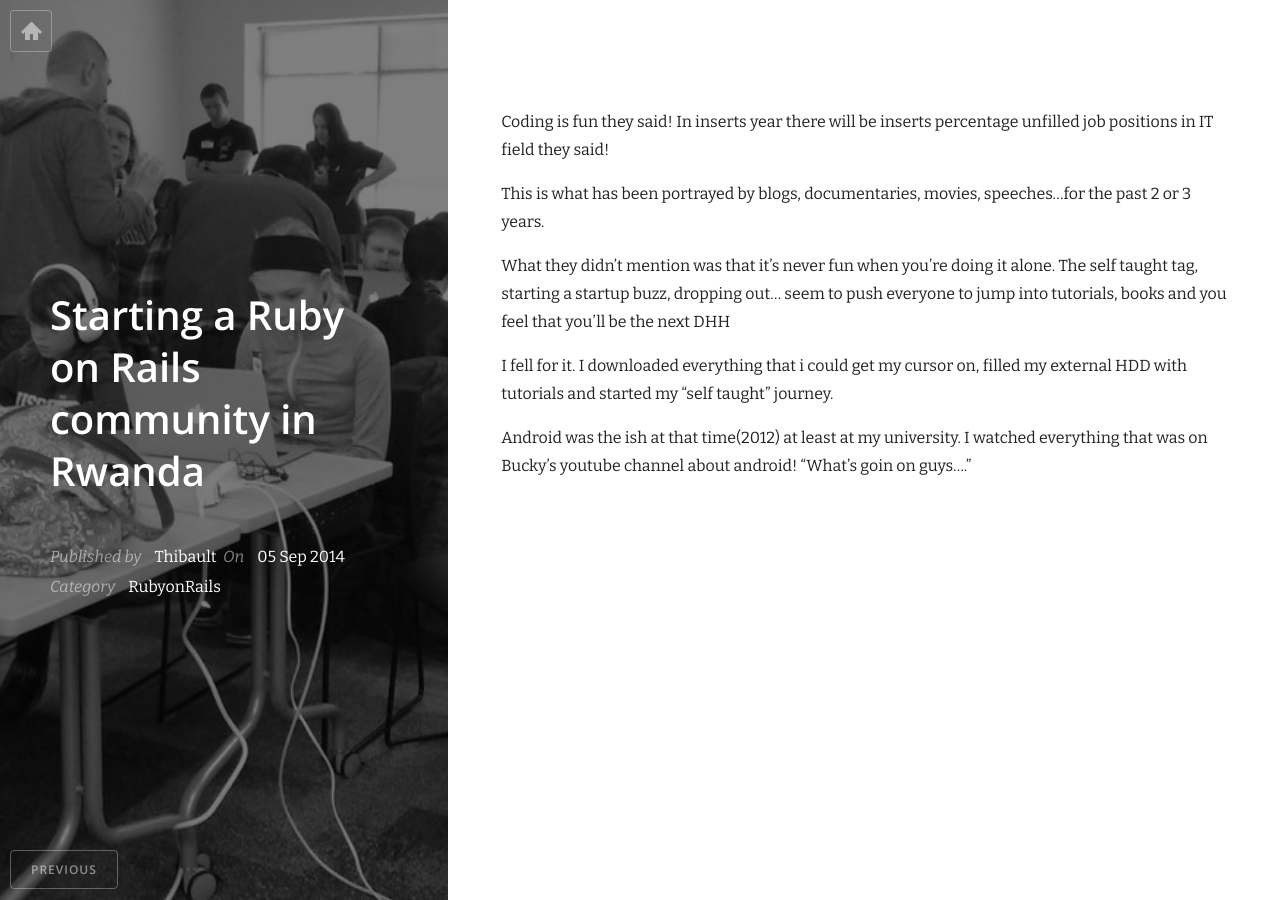
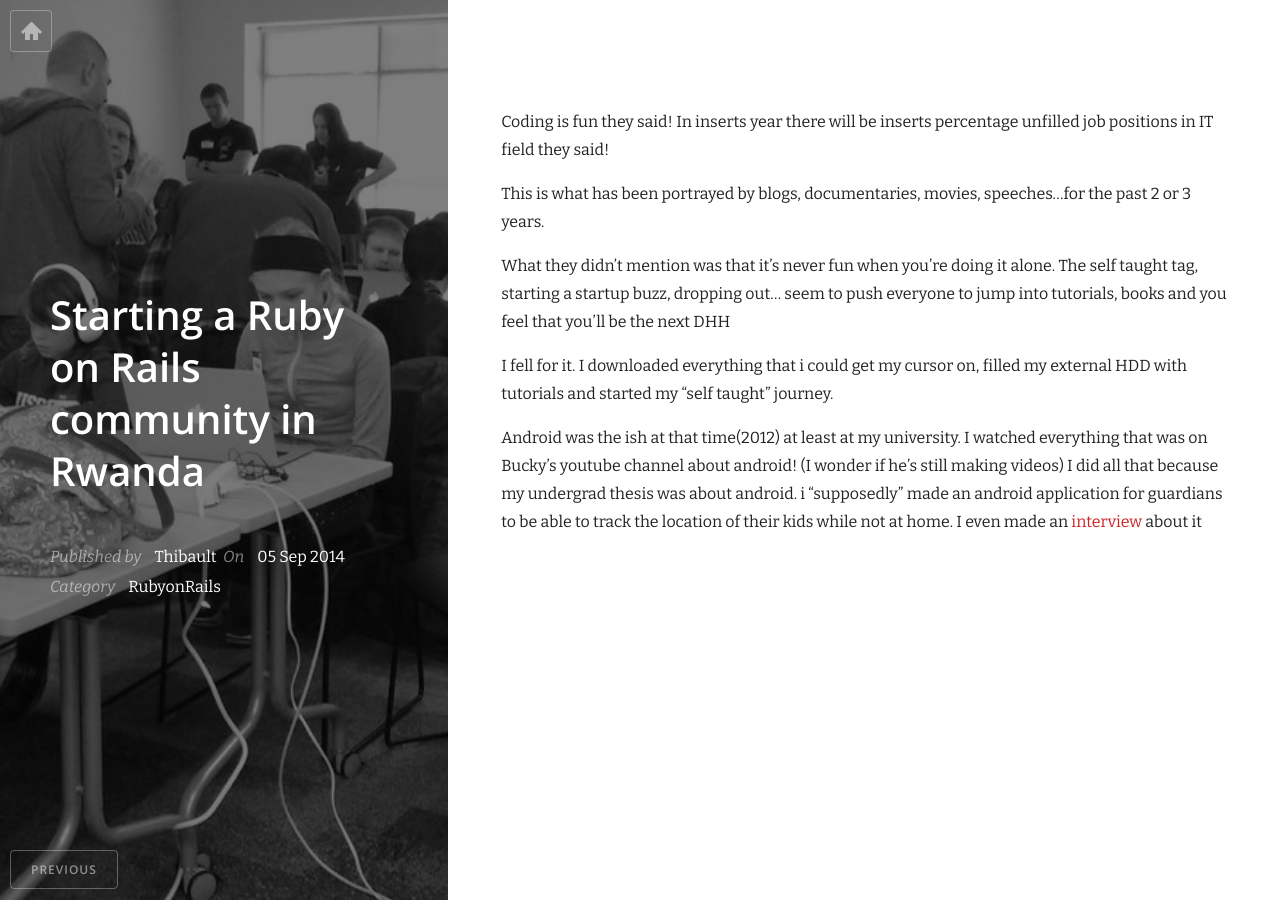
Before and after one commit to Eyewritecode/eyewritecode.github.io, a Jekyll site: the page built from _posts/2014-09-05-starting-a-rails-community-in-Rwanda.md, in a window 1280 px wide. Built offline with Jekyll 4.4.1, drawn with Linux system fonts in a browser that asks for light colours; nearby versions of some CDN libraries; comment, search, counter and statistics services are not loaded.

Commit message:
testing links

```diff
--- a/_posts/2014-09-05-starting-a-rails-community-in-Rwanda.md
+++ b/_posts/2014-09-05-starting-a-rails-community-in-Rwanda.md
@@ -16,4 +16,5 @@ What they didn't mention was that it's never fun when you're doing it alone. The
 
 I fell for it. I downloaded everything that i could get my cursor on, filled my external HDD with tutorials and started my "self taught" journey.
 
-Android was the ish at that time(2012) at least at my university. I watched everything that was on Bucky's youtube channel about android! "What's goin on guys...."
+Android was the ish at that time(2012) at least at my university. I watched everything that was on Bucky's youtube channel about android! (I wonder if he's still making videos)
+I did all that because my undergrad thesis was about android. i "supposedly" made an android application for guardians to be able to track the location of their kids while not at home. I even made an [interview](https://wazaonline.com/fr/rencontres-et-profils/thibault-mutabazi-createur-dappli) about it
```
